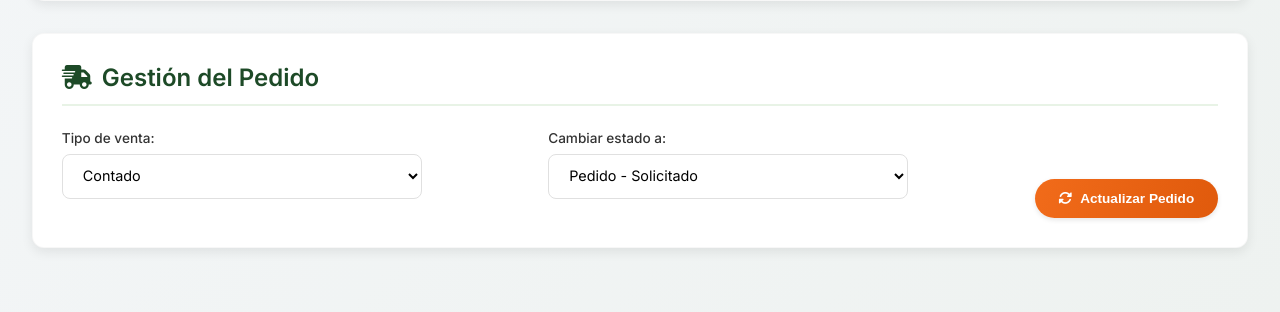
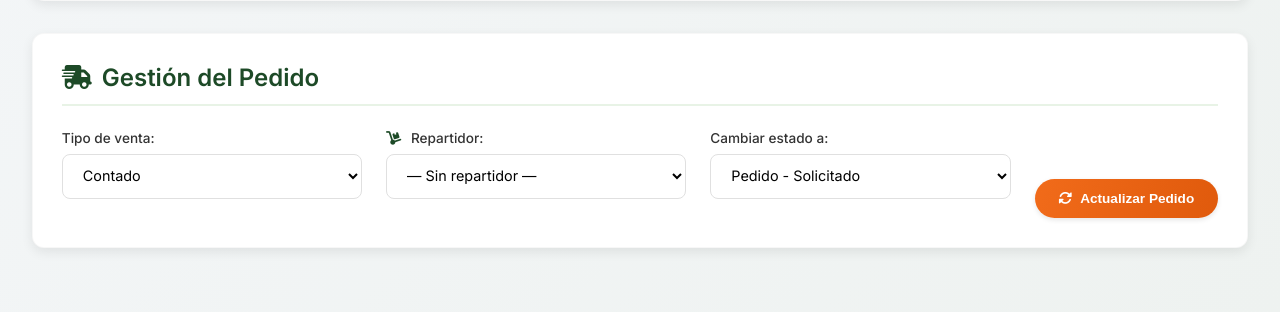
Before and after one commit to itziieeeee/FRUVERSOFT, a CodeIgniter 4 app: the page made by app/Views/pantalla_ventas.php in a window 1280 px wide. Shown: the part 765-1077 px from the top of the page. Run offline with PHP 8.4 and a stand-in for CodeIgniter, Linux system fonts and the light colour scheme; the template is opened without the code that fills it: most values are stand-ins (such as "Sample title", 1, 10 or a date in 2020); some libraries are stand-ins or nearby versions.

Commit message:
ya se puede seleccionar una repartidor en la gestion del pedido

```diff
--- a/app/Controllers/PedidoController.php
+++ b/app/Controllers/PedidoController.php
@@ -40,11 +40,13 @@ class PedidoController extends BaseController {
     $unidadesEnum = $matches[1];
 
     // Enviar TODO a la vista
+    $repartidores = (new \App\Models\RepartidorModel())->findAll();
     $datos = [
         'secc1'     => $pedidos,
         'productos' => $productos,
         'unidades'  => $unidadesEnum,
-        'clientes'  => $clientes
+        'clientes'  => $clientes,
+        'repartidores' => $repartidores
     ];
 
     return view('pantalla_ventas', $datos);
--- a/app/Views/pantalla_ventas.php
+++ b/app/Views/pantalla_ventas.php
@@ -182,6 +182,20 @@
         </select>
     </div>
 
+    <div class="form-group">
+    <label><i class="fa-solid fa-dolly" style="color:#1d4a27;"></i> Repartidor:</label>
+    <select id="selectRepartidor" name="id_repartidor">
+        <option value="">— Sin repartidor —</option>
+        <?php foreach($repartidores as $r): ?>
+            <option value="<?= $r['id'] ?>">
+                <?= $r['nombre'] . ' ' . $r['ap_p'] ?>
+                <?php if(!empty($r['foto'])): ?>
+                <?php endif; ?>
+            </option>
+        <?php endforeach; ?>
+    </select>
+</div>
+
     <form class="form-estado" id="formEstado">
         <div class="form-group">
             <label>Cambiar estado a:</label>
@@ -305,6 +319,7 @@ async function enviarPedido() {
         alert("Agrega al menos un producto antes de guardar el pedido.");
         return;
     }
+
     const productos = [];
     let hayError = false;
     filas.forEach(fila => {
@@ -324,15 +339,19 @@ async function enviarPedido() {
             total: total
         });
     });
+
     if (hayError) {
         alert("Error: algunos productos tienen datos incompletos.");
         return;
     }
+
     const datosEnvio = {
         id_pedido: 1,
         tipo_venta: document.getElementById('selectTipoVenta').value,
+        id_repartidor: document.getElementById('selectRepartidor').value || null,
         productos: productos
     };
+
     try {
         const respuesta = await fetch('<?= base_url("pedido/guardar_productos_pedido") ?>', {
             method: 'POST',
```
